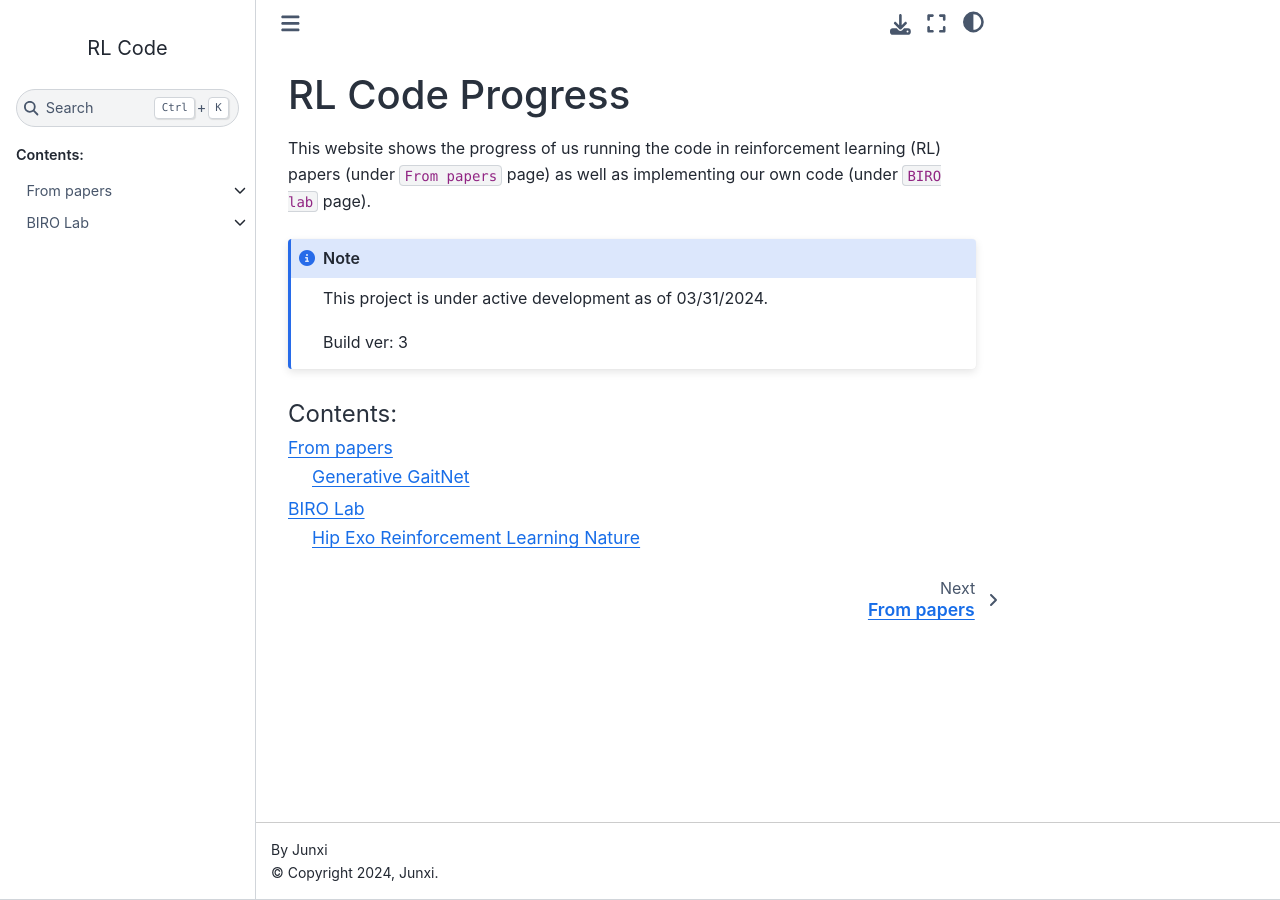
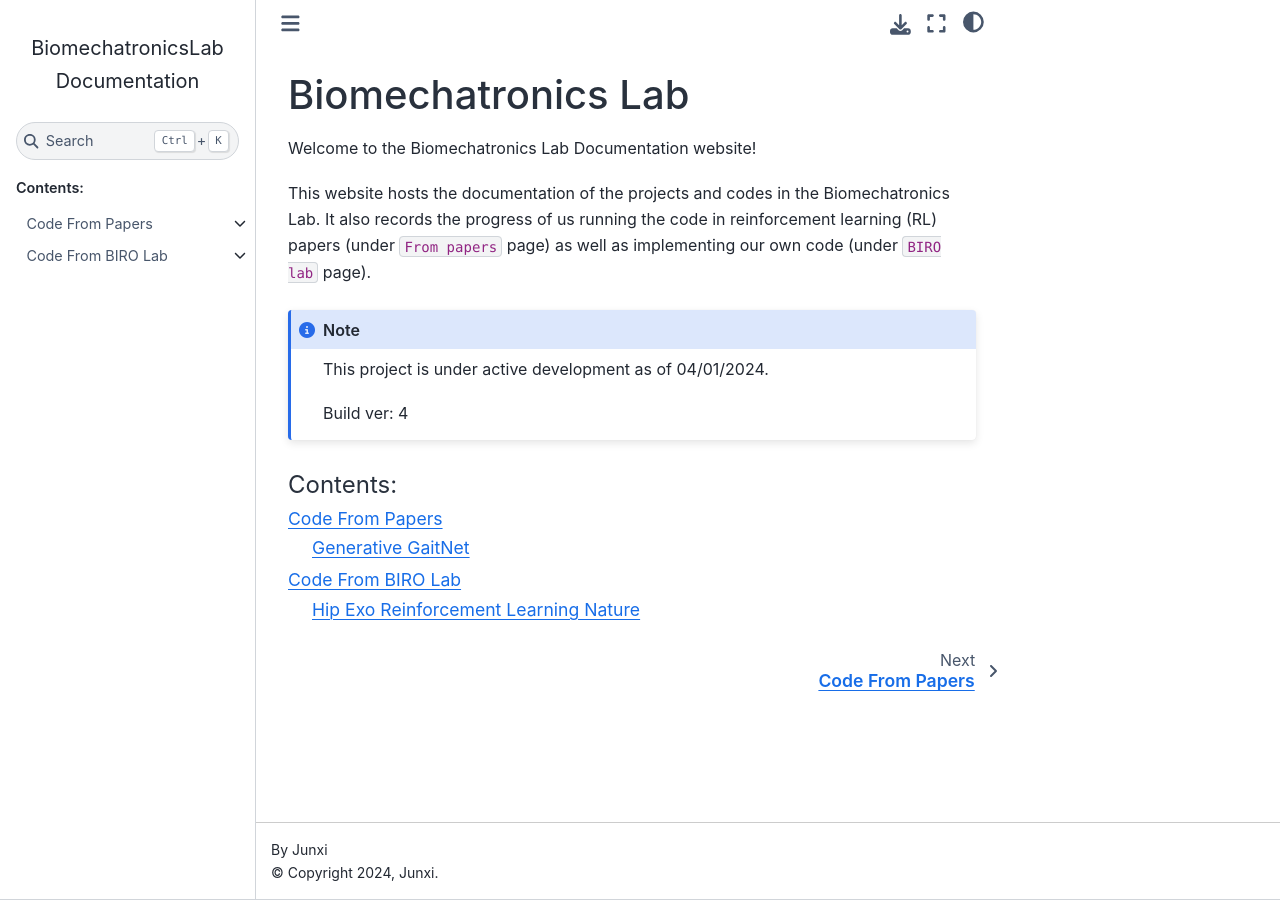
Before and after one commit to biomechatronics001/BiomechatronicsLab-Doc, a Sphinx documentation site: the page built from docs/index.rst, in a window 1280 px wide. Built offline with Sphinx 7.4.7 and the Sphinx Book theme 1.1.4, drawn with Linux system fonts in a browser that asks for light colours.

Commit message:
updated page names

```diff
--- a/docs/biro lab.rst
+++ b/docs/biro lab.rst
@@ -1,5 +1,5 @@
-BIRO Lab
-========
+Code From BIRO Lab
+==================
 
 * S. Luo, M. Jiang, S. Zhang, J. Zhu, S. Yu, I. Silva, E. Rouse, B. Zhou, H. Yuk, X. Zhou, H. Su, Experiment-free exoskeleton assistance via learning in simulation, Nature (in press)
 
--- a/docs/conf.py
+++ b/docs/conf.py
@@ -32,7 +32,7 @@
 
 # sys.path.insert(0, os.path.abspath('../'))
 
-project = 'RL Code'
+project = 'BiomechatronicsLab Documentation'
 copyright = '2024, Junxi'
 author = 'Junxi'
 
@@ -62,7 +62,7 @@ templates_path = ['_templates']
 # -- Options for HTML output
 
 html_theme = 'sphinx_book_theme'
-html_title = "RL Code"
+html_title = "BiomechatronicsLab Documentation"
 
 # Add any paths that contain custom static files (such as style sheets) here,
 # relative to this directory. They are copied after the builtin static files,
--- a/docs/from papers.rst
+++ b/docs/from papers.rst
@@ -1,5 +1,5 @@
-From papers
-===========
+Code From Papers
+================
 
 This page shows the code running progress of the following papers:
 
--- a/docs/index.rst
+++ b/docs/index.rst
@@ -1,14 +1,16 @@
-RL Code Progress
-================
+Biomechatronics Lab
+===================
 
-This website shows the progress of us running the code in reinforcement learning (RL) papers (under ``From papers`` page) as well as implementing our own code (under ``BIRO lab`` page).
+Welcome to the Biomechatronics Lab Documentation website!
+
+This website hosts the documentation of the projects and codes in the Biomechatronics Lab. It also records the progress of us running the code in reinforcement learning (RL) papers (under ``From papers`` page) as well as implementing our own code (under ``BIRO lab`` page).
 
 
 .. note::
 
-   This project is under active development as of 03/31/2024.
+   This project is under active development as of 04/01/2024.
 
-   Build ver: 3
+   Build ver: 4
 
 
 .. toctree::
```
